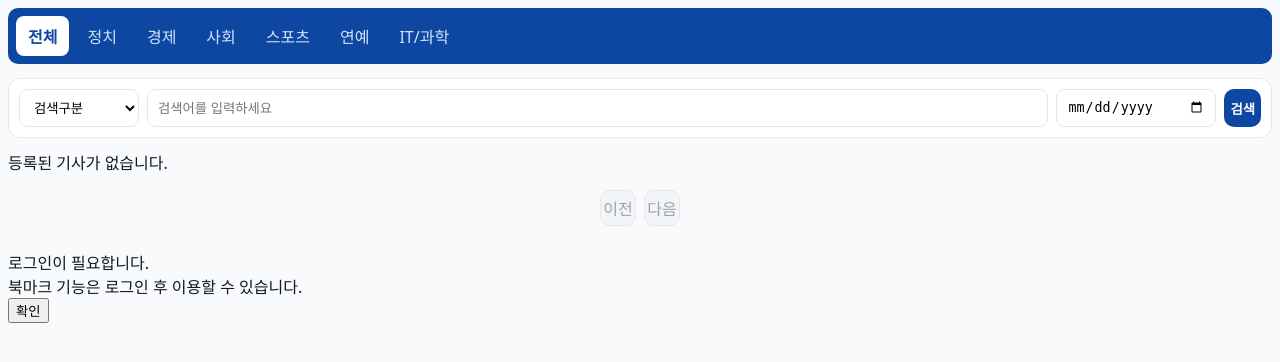
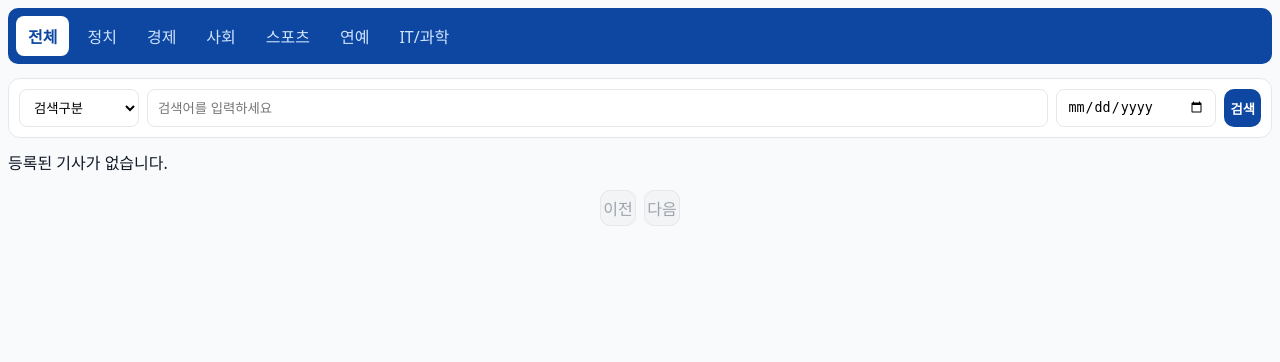
Before and after one commit to hykim-king/awesome, a Java web app: page /article/list.do in a window 1280 px wide. Shown: the top 362 px of the page. Run offline with Spring Boot 4, a stand-in JSP engine, Linux system fonts and the light colour scheme; data that the repository does not hold is empty; the project's own start-up code is not run, and a stand-in starts its controllers and pages.

Commit message:
수정본

```diff
--- a/Awesome/src/main/webapp/WEB-INF/views/article/list.jsp
+++ b/Awesome/src/main/webapp/WEB-INF/views/article/list.jsp
@@ -91,6 +91,15 @@ body{background:var(--bg); color:var(--text); font-family:system-ui,-apple-syste
 }
 .rank-link{color:#111827; text-decoration:none}
 .rank-link:hover{color:var(--blue); text-decoration:underline}
+
+.hidden{ display:none !important; }
+.login-modal{position:fixed; inset:0; z-index:1000;}
+.login-modal_backdrop{position:absolute; inset:0; background:rgba(0,0,0,.4);}
+.login-modal_card{
+  position:absolute; left:50%; top:50%; transform:translate(-50%,-50%);
+  width:min(420px,90vw); background:#fff; border-radius:12px; padding:20px;
+  box-shadow:0 10px 30px rgba(0,0,0,.2);
+}
 </style>
 <script>
 	//새로 고침 시 검색 조건 초기화
@@ -332,7 +341,7 @@ body{background:var(--bg); color:var(--text); font-family:system-ui,-apple-syste
 	</div>
 
 	<!-- 로그인 안내 -->
-	<div id="login-model" class="login-model hidden" aria-hidden="true" role="dialog" aria-model="true">
+	<div id="login-modal" class="login-modal hidden" aria-hidden="true" role="dialog" aria-modal="true">
 	   <div class="login-modal_backdrop"></div>
 	   <div class="login-modal_card">
 	       <div class="login-modal_title">로그인이 필요합니다.</div>
```
